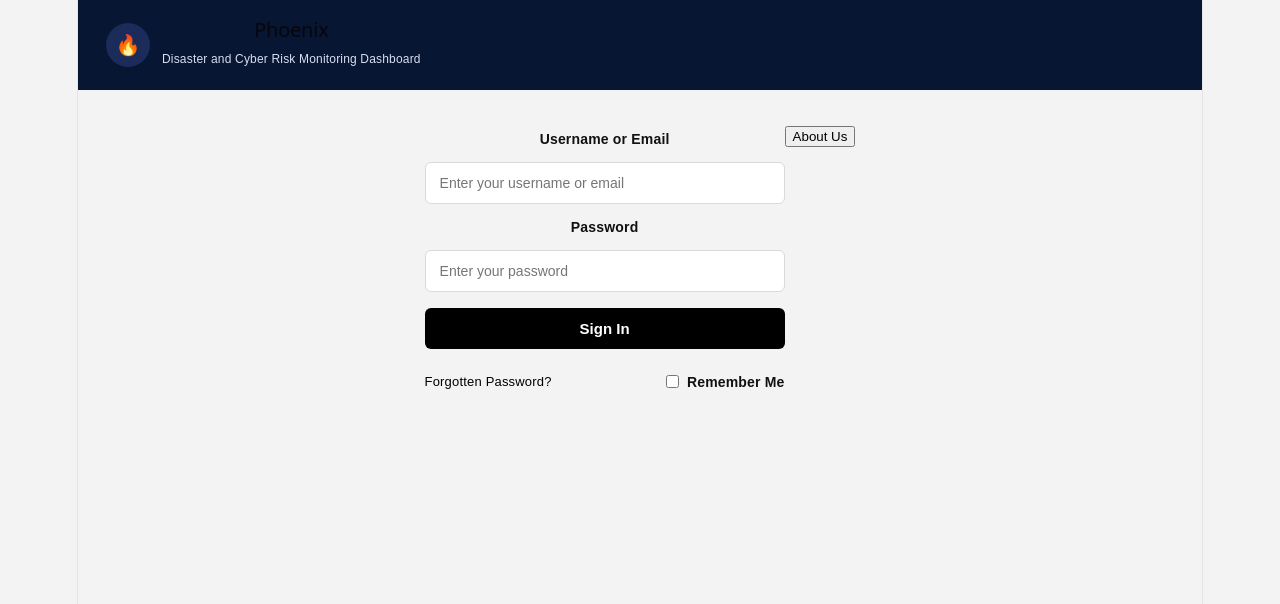
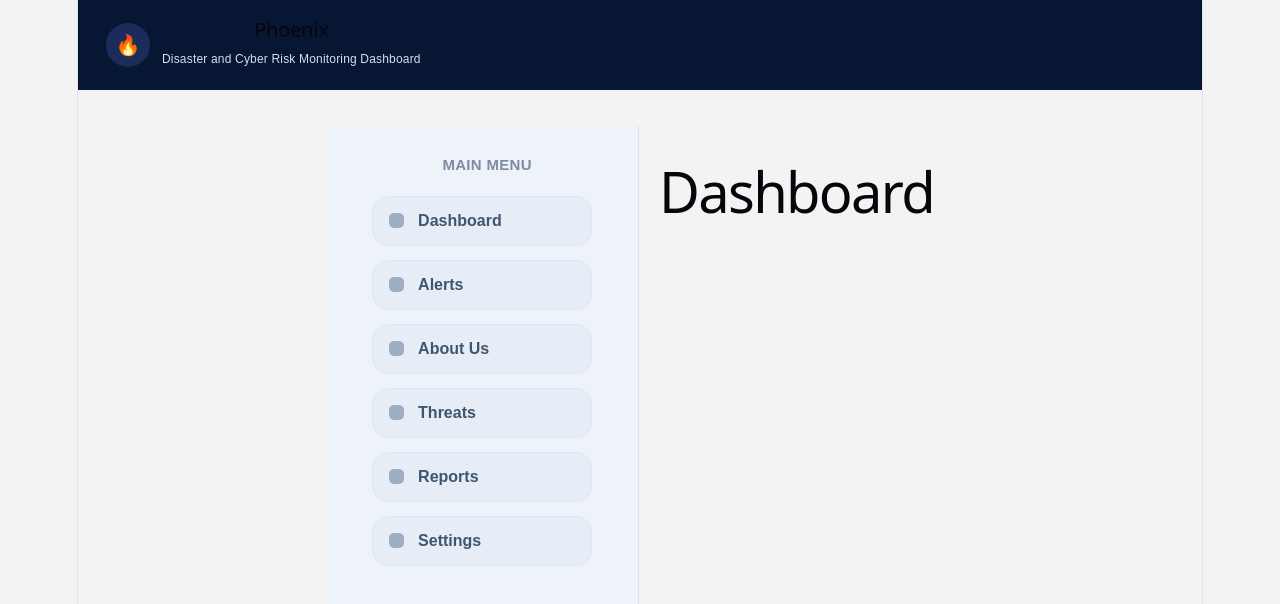
Before and after one commit to Hardhat-Enterprises/Phoenix, a React app in the folder frontend/frontend/: page / in a window 1280 px wide. Both pictures are taken after a click on the button "Sign In". Shown: the top 604 px of the page. Built offline with nearby package versions, Linux system fonts and the light colour scheme; the HTML template or start-up script is replaced by a standard one.

Commit message:
repaired merge issues

```diff
--- a/frontend/frontend/src/AboutUs.jsx
+++ b/frontend/frontend/src/AboutUs.jsx
@@ -1,22 +1,12 @@
-import Sidebar from "./components/Sidebar";
+export default function AboutUs() {
+  return (
+    <div className="about-us">
+      <h1>About PHOENIX</h1>
 
-// This page is only being used for testing my assigned sidebar task.
-// I kept the main content simple so the sidebar can be the main focus for now.
-
-function AboutUs() {
-  return (
-    <div className="about-page">
-      <Sidebar />
-
-      <main className="about-content">
-        <h1>About PHOENIX</h1>
-        <p>
-          This page introduces the PHOENIX system and explains its purpose in
-          supporting disaster and cyber risk monitoring.
-        </p>
-      </main>
+      <p>
+        This page introduces the PHOENIX system and explains its purpose in
+        supporting disaster and cyber risk monitoring.
+      </p>
     </div>
   );
 }
-
-export default AboutUs;
--- a/frontend/frontend/src/App.jsx
+++ b/frontend/frontend/src/App.jsx
@@ -1,10 +1,11 @@
-import {useState} from "react";
+import { useState } from "react";
 import LoginForm from "./components/LoginForm";
 import "./App.css";
 import AboutUs from "./AboutUs";
+import Sidebar from "./components/Sidebar";
 
 function App() {
-  const [showAbout, setShowAbout] = useState(false);
+  const [page, setPage] = useState("login");
 
   return (
     <div className="login-page">
@@ -17,21 +18,28 @@ function App() {
       </div>
 
       <div className="page-content">
-        {showAbout ? (
-          <>
+
+        {page === "login" && (
+          <LoginForm setPage={setPage} />
+        )}
+
+        {page === "dashboard" && (
+          <div style={{ display: "flex" }}>
+            <Sidebar setPage={setPage} />
+
+            <div style={{ padding: "20px" }}>
+              <h1>Dashboard</h1>
+            </div>
+          </div>
+        )}
+
+        {page === "about" && (
+          <div style={{ display: "flex" }}>
+            <Sidebar setPage={setPage} />
             <AboutUs />
-            <button onClick={() => setShowAbout(false)}>
-              back button login
-            </button>
-          </>
-        ) : (
-          <>
-            <LoginForm />
-            <button onClick={() => setShowAbout(true)}>
-              About Us
-            </button>
-          </>
+          </div>
         )}
+
       </div>
     </div>
   );
--- a/frontend/frontend/src/components/LoginForm.jsx
+++ b/frontend/frontend/src/components/LoginForm.jsx
@@ -1,4 +1,4 @@
-export default function LoginForm() {
+export default function LoginForm({ setPage }) {
   return (
     <div className="login-form">
       <label>Username or Email</label>
@@ -7,9 +7,10 @@ export default function LoginForm() {
       <label>Password</label>
       <input type="password" placeholder="Enter your password" />
 
-      <button type="button">Sign In</button>
+      <button type="button" onClick={() => setPage("dashboard")}>
+        Sign In
+      </button>
 
-      {/* NEW PART */}
       <div className="login-extra">
         <span className="forgot">Forgotten Password?</span>
 
@@ -18,6 +19,10 @@ export default function LoginForm() {
           Remember Me
         </label>
       </div>
+
+      <button onClick={() => setPage("about")}>
+        About Us
+      </button>
     </div>
   );
 }
--- a/frontend/frontend/src/components/Sidebar.jsx
+++ b/frontend/frontend/src/components/Sidebar.jsx
@@ -1,10 +1,6 @@
 import "./Sidebar.css";
 
-// I created this sidebar component for the About Us page.
-// My aim was to keep it close to the approved high-fidelity design.
-// Only the About Us option is highlighted because that is the current page.
-
-function Sidebar() {
+function Sidebar({ setPage, page }) {
   const menuItems = [
     "Dashboard",
     "Alerts",
@@ -24,7 +20,16 @@ function Sidebar() {
             <button
               key={item}
               type="button"
-              className={`sidebar-item ${item === "About Us" ? "active" : ""}`}
+              className={`sidebar-item ${
+                (page === "dashboard" && item === "Dashboard") ||
+                (page === "about" && item === "About Us")
+                  ? "active"
+                  : ""
+              }`}
+              onClick={() => {
+                if (item === "Dashboard") setPage("dashboard");
+                if (item === "About Us") setPage("about");
+              }}
             >
               <span className="sidebar-icon"></span>
               <span className="sidebar-text">{item}</span>
```
